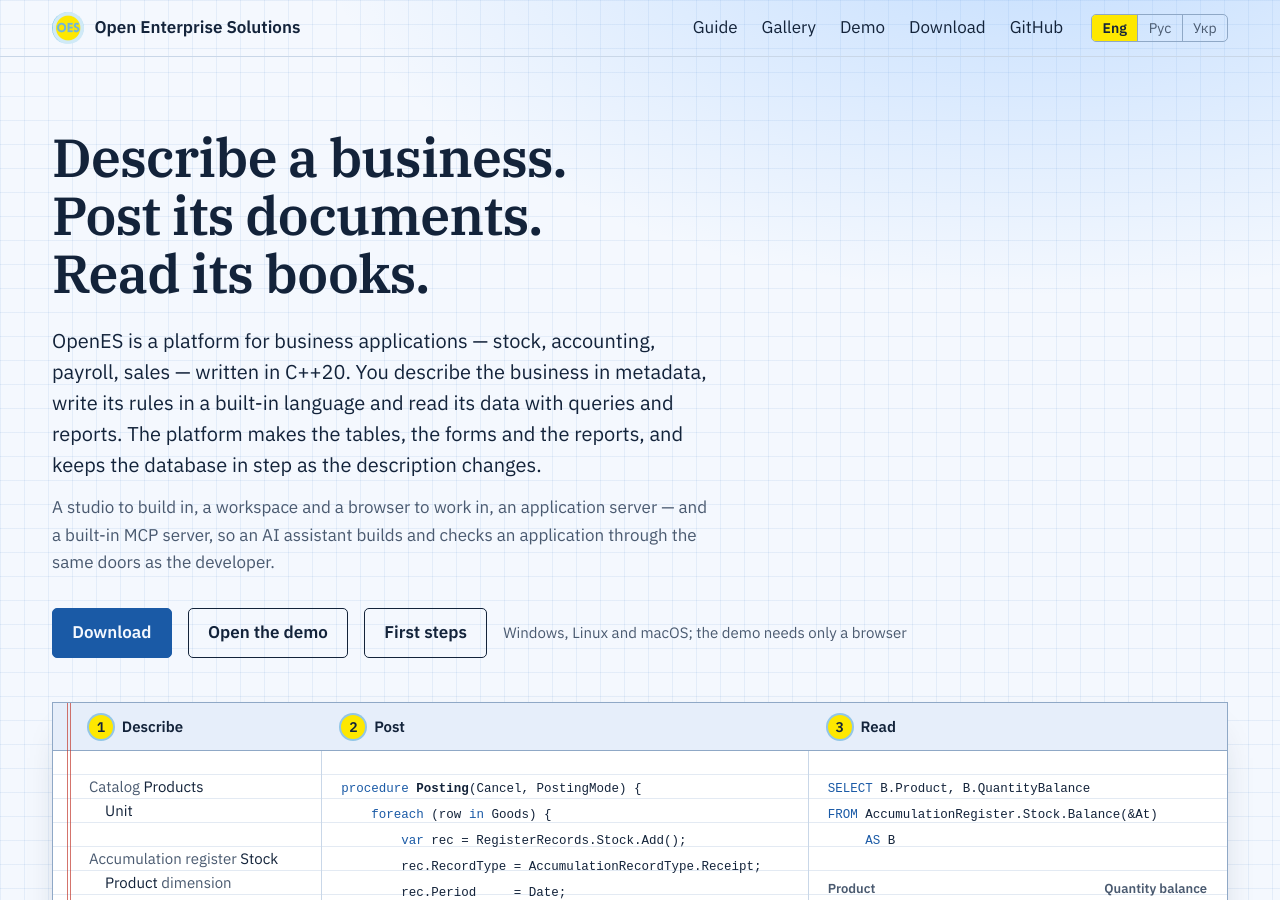
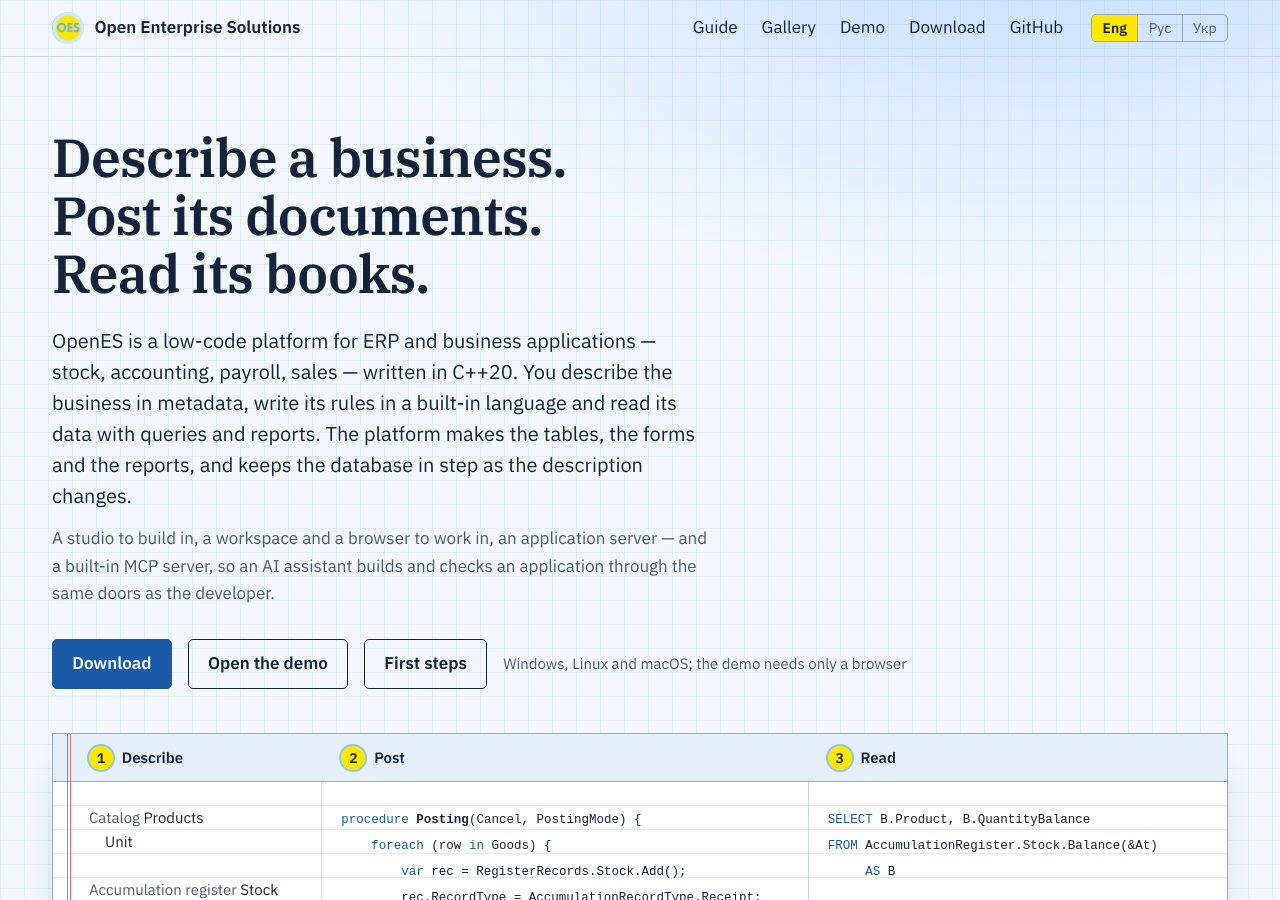
Before and after one commit to open-es/open-es.github.io, a Jekyll site: the page built from index.html, in a window 1280 px wide and 900 px high. Built offline with Jekyll 4.4.1, drawn with Linux system fonts in a browser that asks for light colours.

Commit message:
The words people search with: low-code, ERP - in the home pages' titles, their first lines and llms.txt

```diff
--- a/_config.yml
+++ b/_config.yml
@@ -1,7 +1,7 @@
 title: OpenES
-tagline: C++ platform for accounting and business applications
+tagline: Low-code C++ platform for ERP and accounting applications
 description: >-
-  OpenES is a source-available C++20 platform for business applications — stock, accounting, payroll, sales:
+  OpenES is a source-available low-code C++20 platform for ERP and accounting applications — stock, accounting, payroll, sales:
   metadata, a built-in language, a query language, a report composer, a studio, an application server,
   a web client and an MCP server for AI assistants.
 url: https://open-es.github.io
--- a/index.html
+++ b/index.html
@@ -2,14 +2,14 @@
 layout: default
 ref: home
 lang: en
-title: C++ platform for accounting and business applications
-description: OpenES is a source-available C++20 platform for business applications — stock, accounting, payroll, sales. Metadata, a built-in language, queries and a report composer; a studio, a workspace, a browser client, an application server and a built-in MCP server for AI assistants.
+title: "Low-code C++ platform for ERP and accounting applications"
+description: OpenES is a source-available low-code C++20 platform for ERP and accounting applications — stock, accounting, payroll, sales. Metadata, a built-in language, queries and a report composer; a studio, a workspace, a browser client, an application server and a built-in MCP server for AI assistants.
 permalink: /
 body_class: home
 ---
 <section class="hero">
   <h1>Describe a business. Post its documents. Read its books.</h1>
-  <p class="lead">OpenES is a platform for business applications — stock, accounting, payroll, sales — written in C++20.
+  <p class="lead">OpenES is a low-code platform for ERP and business applications — stock, accounting, payroll, sales — written in C++20.
     You describe the business in metadata, write its rules in a built-in language and read its data with queries
     and reports. The platform makes the tables, the forms and the reports, and keeps the database in step as the
     description changes.</p>
--- a/llms-full.txt
+++ b/llms-full.txt
@@ -7,7 +7,7 @@ sitemap: false
 {%- capture to_guide %}]({{ "/guide/" | absolute_url }}{% endcapture -%}
 # OpenES (Open Enterprise Solutions) — the user's guide
 
-> OpenES is a source-available platform for business applications — stock, accounting, payroll, sales — written in C++20: metadata, a built-in language, a query language and a report composer; a studio, a workspace, a browser client, an application server and a built-in MCP server for AI assistants. Not to be confused with Open Enterprise Server (Novell, now OpenText).
+> OpenES is a source-available low-code platform for ERP and accounting applications — stock, accounting, payroll, sales — written in C++20: metadata, a built-in language, a query language and a report composer; a studio, a workspace, a browser client, an application server and a built-in MCP server for AI assistants. Not to be confused with Open Enterprise Server (Novell, now OpenText).
 
 The guide below is the one at {{ "/guide/" | absolute_url }}, page after page. Source code: {{ site.repository_url }}
 {% for p in guide %}
--- a/llms.txt
+++ b/llms.txt
@@ -6,7 +6,7 @@ sitemap: false
 {%- assign guide = site.pages | where: "lang", "en" | where_exp: "p", "p.order != nil" | sort: "order" -%}
 # OpenES (Open Enterprise Solutions)
 
-> OpenES is a source-available platform for business applications — stock, accounting, payroll, sales — written in C++20. An application is described in metadata (catalogs, documents, information, accumulation, accounting and calculation registers, charts of accounts), its rules are written in a built-in language (CES, C-flavoured; or VES), and its data is read with a query language and a report composer. The platform ships a studio to build an application in, a workspace and a browser client to work in it, an application server and cluster, and a built-in MCP server through which an AI assistant reads, builds and checks an application.
+> OpenES is a source-available low-code platform for ERP and accounting applications — stock, accounting, payroll, sales — written in C++20. An application is described in metadata (catalogs, documents, information, accumulation, accounting and calculation registers, charts of accounts), its rules are written in a built-in language (CES, C-flavoured; or VES), and its data is read with a query language and a report composer. The platform ships a studio to build an application in, a workspace and a browser client to work in it, an application server and cluster, and a built-in MCP server through which an AI assistant reads, builds and checks an application.
 
 OpenES was called OES, and its programs still carry that name (OES Application Studio, OES Application Workspace). It is not Open Enterprise Server (Novell, now OpenText), which is also called OES, and not OpenGL ES, whose extensions carry the prefix OES.
 
--- a/ru/index.html
+++ b/ru/index.html
@@ -2,14 +2,14 @@
 layout: default
 ref: home
 lang: ru
-title: Платформа на C++ для учётных и бизнес-приложений
-description: "OpenES — платформа на C++20 для бизнес-приложений: склад, бухгалтерия, зарплата, продажи. Метаданные, встроенный язык, запросы и компоновщик отчётов; студия, рабочее место, браузерный клиент, сервер приложений и встроенный MCP-сервер для ИИ-ассистентов. Исходный код доступен."
+title: "Low-code платформа на C++ для ERP и учётных приложений"
+description: "OpenES — low-code платформа на C++20 для ERP и учётных приложений: склад, бухгалтерия, зарплата, продажи. Метаданные, встроенный язык, запросы и компоновщик отчётов; студия, рабочее место, браузерный клиент, сервер приложений и встроенный MCP-сервер для ИИ-ассистентов. Исходный код доступен."
 permalink: /ru/
 body_class: home
 ---
 <section class="hero">
   <h1>Опишите бизнес. Проведите документы. Получите отчёты.</h1>
-  <p class="lead">OpenES — платформа для бизнес-приложений: склад, бухгалтерия, зарплата, продажи. Написана на C++20.
+  <p class="lead">OpenES — low-code платформа для ERP и бизнес-приложений: склад, бухгалтерия, зарплата, продажи. Написана на C++20.
     Бизнес описывается метаданными, его правила — на встроенном языке, данные читаются запросами и отчётами.
     Таблицы, формы и отчёты платформа создаёт сама и перестраивает базу данных, когда описание меняется.</p>
   <p class="more">Студия, где приложение строят, рабочее место и браузер, где в нём работают, сервер приложений —
--- a/uk/index.html
+++ b/uk/index.html
@@ -2,14 +2,14 @@
 layout: default
 ref: home
 lang: uk
-title: Платформа на C++ для облікових і бізнес-застосунків
-description: "OpenES — платформа на C++20 для бізнес-застосунків: склад, бухгалтерія, зарплата, продажі. Метадані, вбудована мова, запити й компонувальник звітів; студія, робоче місце, браузерний клієнт, сервер застосунків і вбудований MCP-сервер для ШІ-асистентів. Вихідний код доступний."
+title: "Low-code платформа на C++ для ERP і облікових застосунків"
+description: "OpenES — low-code платформа на C++20 для ERP і облікових застосунків: склад, бухгалтерія, зарплата, продажі. Метадані, вбудована мова, запити й компонувальник звітів; студія, робоче місце, браузерний клієнт, сервер застосунків і вбудований MCP-сервер для ШІ-асистентів. Вихідний код доступний."
 permalink: /uk/
 body_class: home
 ---
 <section class="hero">
   <h1>Опишіть бізнес. Проведіть документи. Отримайте звіти.</h1>
-  <p class="lead">OpenES — платформа для бізнес-застосунків: склад, бухгалтерія, зарплата, продажі. Написана на C++20.
+  <p class="lead">OpenES — low-code платформа для ERP і бізнес-застосунків: склад, бухгалтерія, зарплата, продажі. Написана на C++20.
     Бізнес описують метаданими, його правила — вбудованою мовою, дані читають запитами та звітами. Таблиці, форми й
     звіти платформа створює сама і перебудовує базу даних, коли опис змінюється.</p>
   <p class="more">Студія, де застосунок будують, робоче місце й браузер, де в ньому працюють, сервер застосунків —
```
